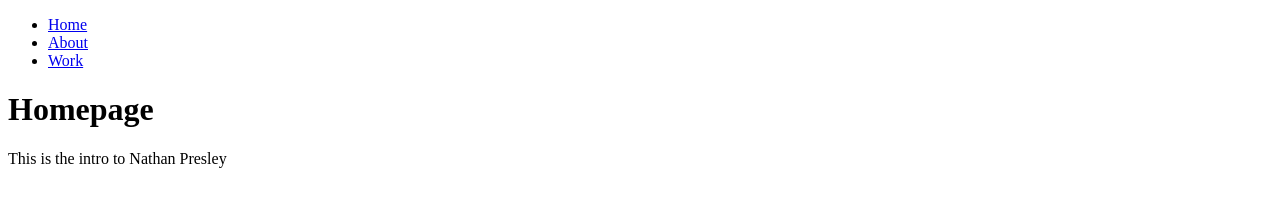
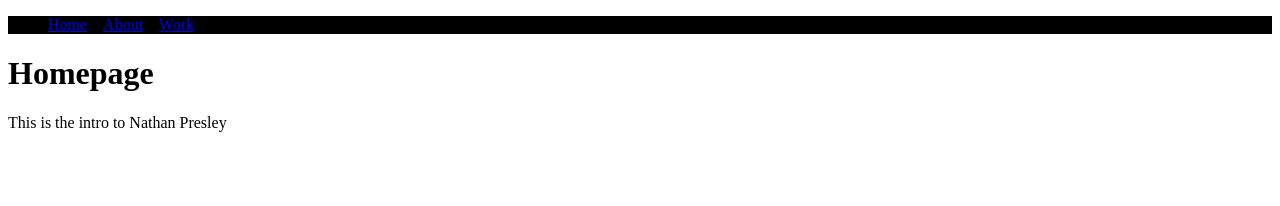
Before and after one commit to npresley13/natepresley.com, a Gatsby site: page / in a window 1280 px wide. Built offline with nearby package versions, Linux system fonts and the light colour scheme; Gatsby itself is replaced by a stand-in of ours.

Commit message:
working on css

```diff
--- a/src/components/layout.js
+++ b/src/components/layout.js
@@ -1,5 +1,6 @@
 import * as React from 'react'
 import { Link } from 'gatsby'
+import './layout.module.css'
 
 const Layout = ({ pageTitle, children }) => {
     return (
--- /dev/null
+++ b/src/components/layout.module.css
@@ -0,0 +1,12 @@
+nav {
+    background-color: black;
+}
+
+nav > ul {
+    display: flex;
+    flex-direction: row;
+}
+
+nav > ul > li {
+    margin-right: 1em;
+}
--- a/src/pages/index.js
+++ b/src/pages/index.js
@@ -1,6 +1,6 @@
 import * as React from 'react'
-import { Link } from 'gatsby'
 import Layout from '../components/layout'
+import '../sass/index.scss'
 
 const IndexPage = () => {
   return (
--- a/src/sass/index.scss
+++ b/src/sass/index.scss
@@ -1,5 +1,10 @@
-@use 'abstracts';
-@use 'base';
-@use 'components';
-@use 'pages';
-@use 'layout';
+//@use 'abstracts';
+//@use 'base';
+//@use 'components';
+//@use 'pages';
+//@use 'layout';
+
+
+.test {
+    background-color: black;
+}
```
Also changed, not shown: 1 other file.
